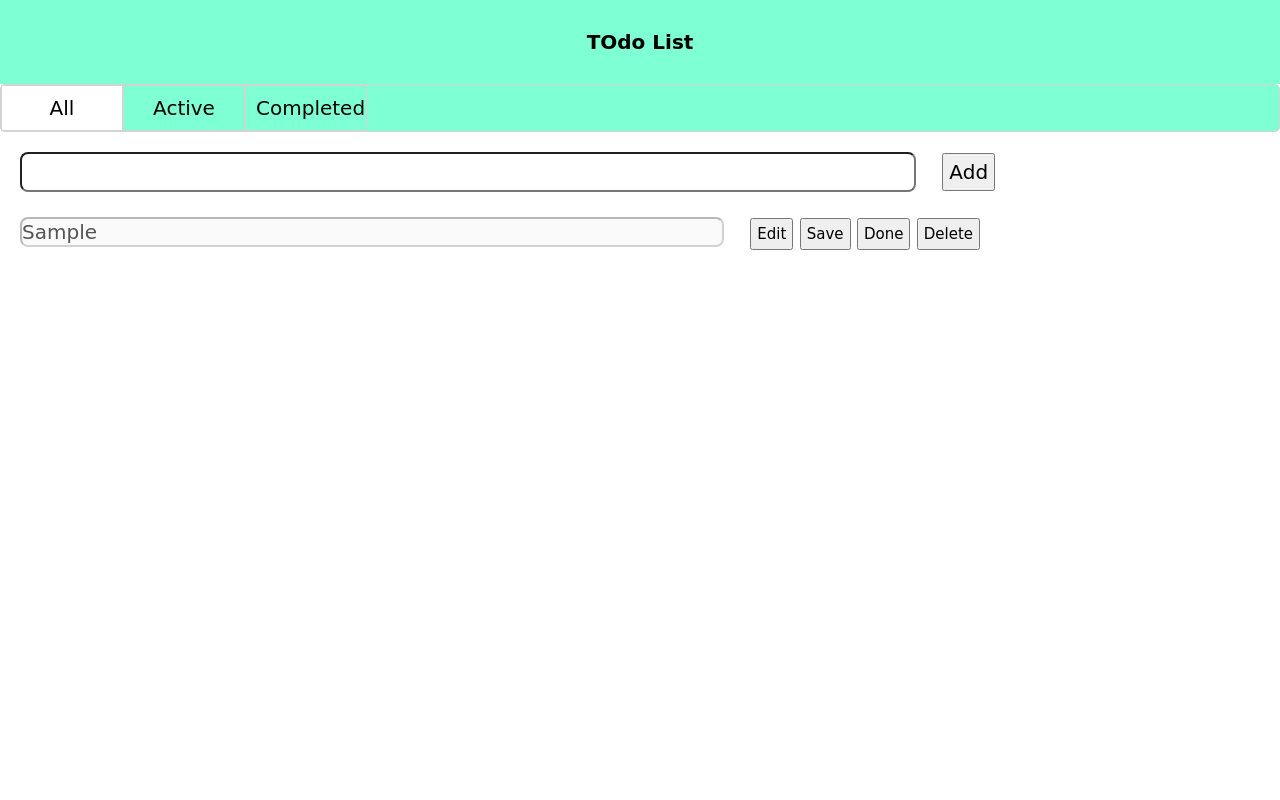
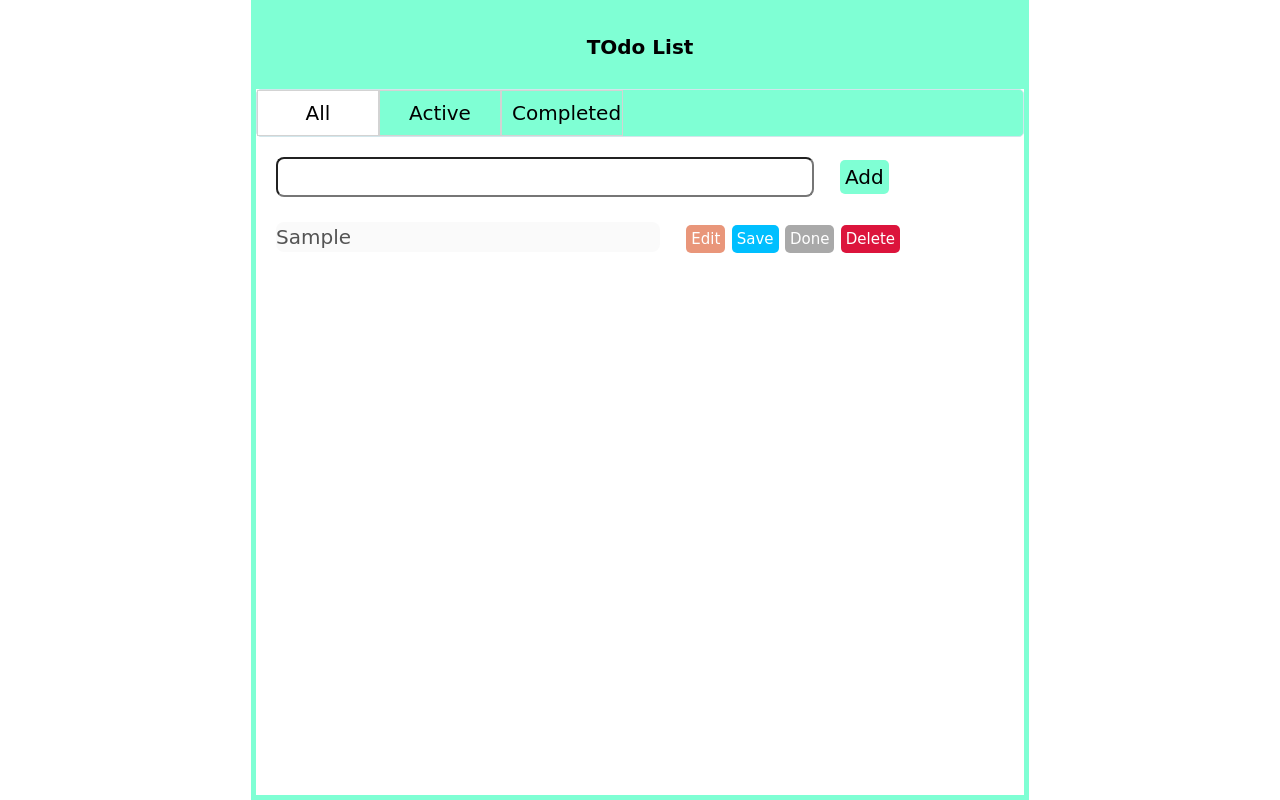
Before and after one commit to faeghehmohammadian/TOdoKnockout, a plain HTML site: page index.html in a window 1280 px wide. Both pictures are taken after typing "Sample" into the empty fields and a click on the button "Add". Drawn offline with Linux system fonts and the light colour scheme.

Commit message:
style edit

```diff
--- a/index.html
+++ b/index.html
@@ -22,10 +22,10 @@
                                     disable: isActive ,
                                     css:{completetodo:isComplete}
                                     ">
-        <button data-bind="click:$parent.editable">Edit</button>
-        <button data-bind="click:$parent.saveItem">Save</button>
-        <button data-bind="click:$root.makeComplete">Done</button>
-        <button data-bind="click:$root.deleteTodo">Delete</button>
+        <button id="Edit" data-bind="click:$parent.editable">Edit</button>
+        <button id="Save" data-bind="click:$parent.saveItem">Save</button>
+        <button id="Done" data-bind="click:$root.makeComplete">Done</button>
+        <button id="Del" data-bind="click:$root.deleteTodo">Delete</button>
         </div>
     </div>
 
--- a/scss/style.scss
+++ b/scss/style.scss
@@ -5,6 +5,9 @@
     font-size: 20px;
 }
 body{
+    width: 60%;
+    margin: auto;
+    border: 5px solid aquamarine;
     h2{
         background-color: aquamarine;
         text-align: center;
@@ -14,7 +17,7 @@ body{
 .menus{
     height: 46px;
     display: flex;
-    border:1px solid lightgray;
+    border:1px solid rgb(210, 230, 235);
     border-radius: 5px;
     list-style: none;
     background-color:aquamarine;
@@ -34,9 +37,10 @@ body{
     background-color: white;
 }
 .maininput{
+    margin: auto;
     input{
         font-size: 1em;
-        width: 70vw;
+        width: 70%;
         height: 40px;
         margin: 20px;
         border-radius: 8px;
@@ -44,21 +48,42 @@ body{
     }
     button{
         padding: 5px;
+        border: none;
+        background-color: aquamarine;
+        border-radius: 5px;
     }
 }
 
 .List{
+
     input{
         font-size: 1em;
-        width: 55vw;
+        width: 50%;
         height: 30px;
         margin: 5px 20px;
         border-radius: 8px;
+        border: none;
     }
     button{
         padding: 5px;
         font-size: 15px;
+        color: white;
+        border: none;
+        border-radius: 5px;
+        &#Edit{
+            background-color: darksalmon;
+        }
+        &#Save{
+            background-color: deepskyblue;
+        }
+        &#Done{
+            background-color: darkgrey;
+        }
+        &#Del{
+            background-color: crimson;
     }
+        }
+
 }
 .completetodo{
     text-decoration:line-through;
```
Also changed, not shown: scss/style.css, 1 other file.
